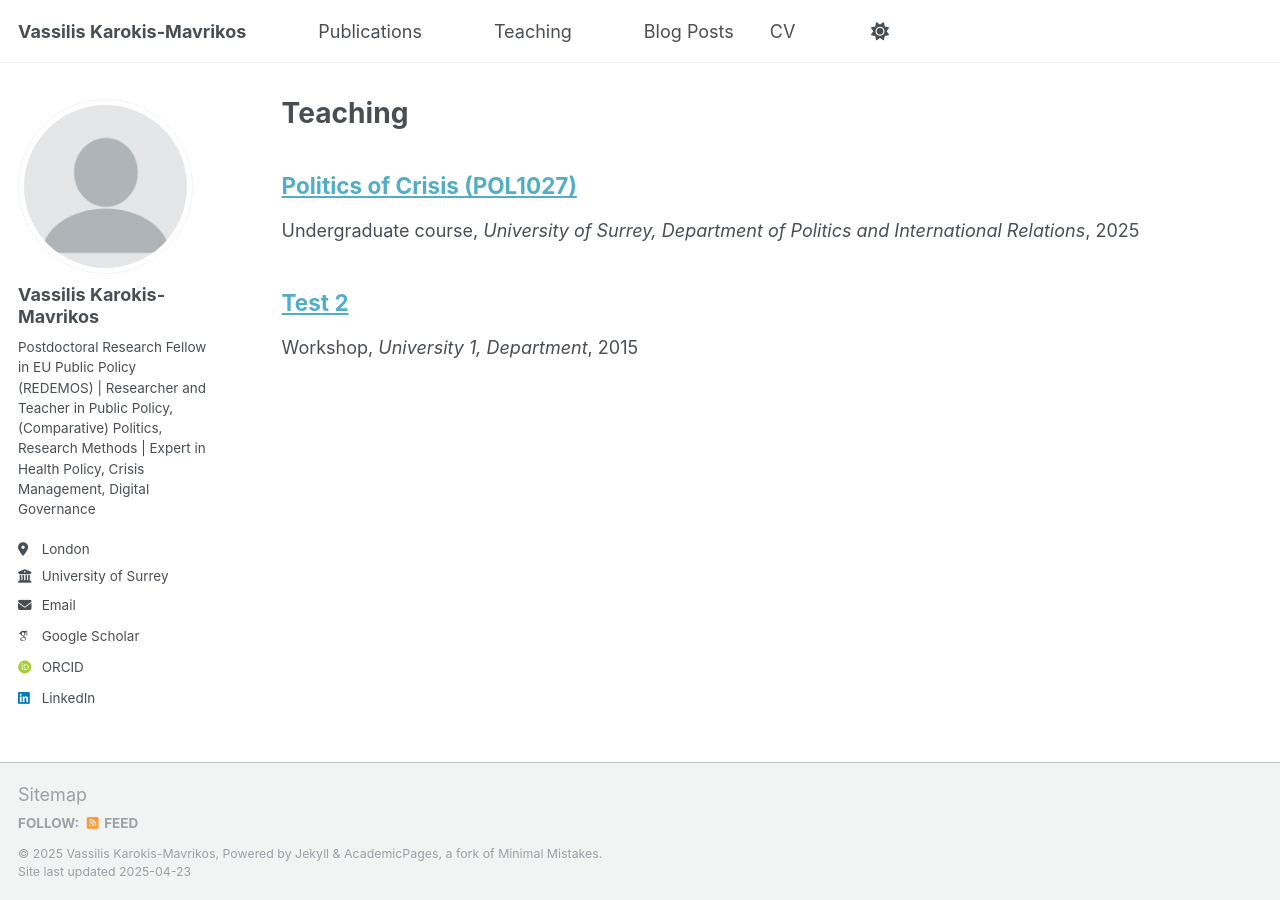
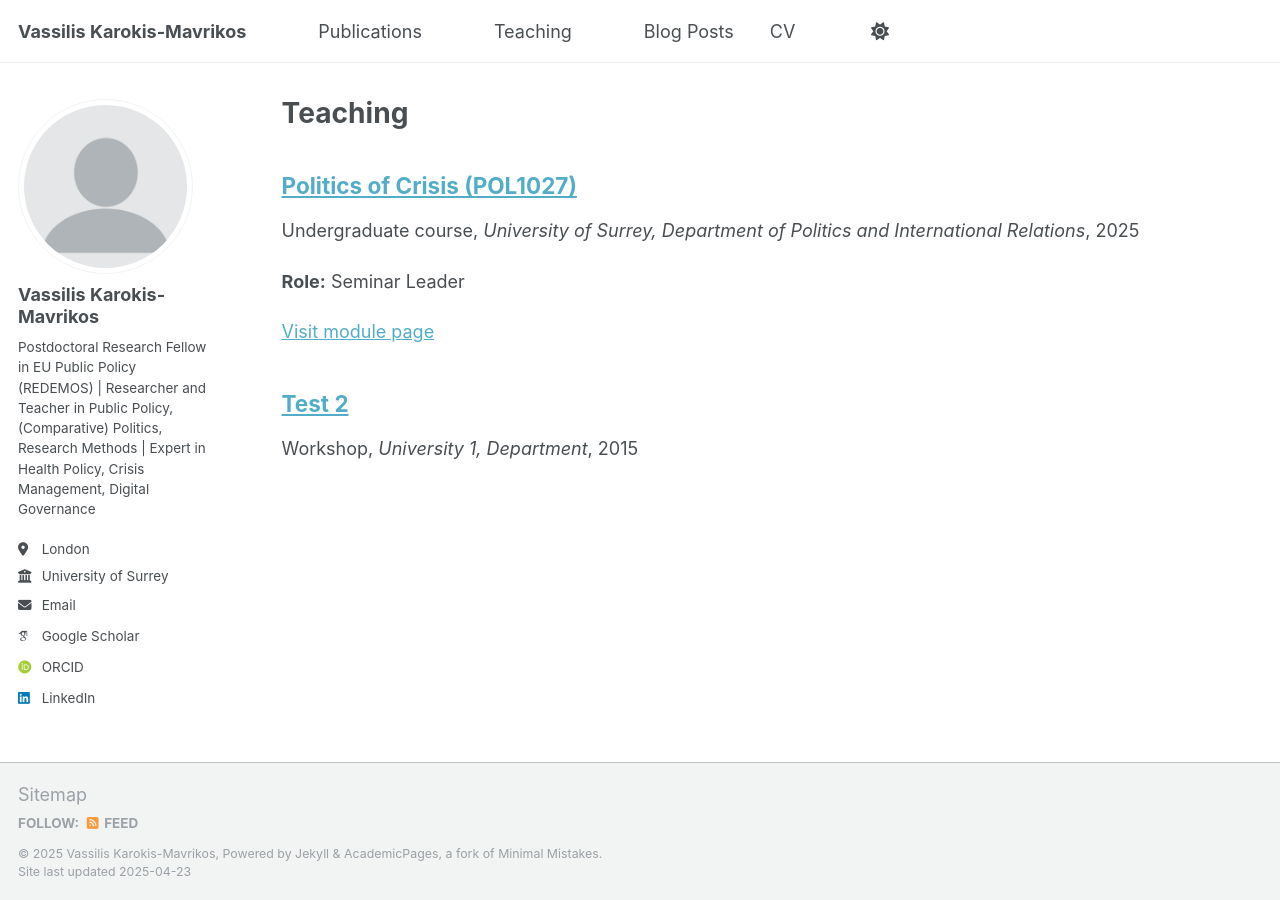
Before and after one commit to vassiliskm/vassiliskarokismavrikos.github.io, a Jekyll site: the page built from _pages/teaching.html, in a window 1280 px wide. Built offline with Jekyll 4.4.1, drawn with Linux system fonts in a browser that asks for light colours; some web fonts are replaced.

Commit message:
Update archive-single.html

```diff
--- a/_includes/archive-single.html
+++ b/_includes/archive-single.html
@@ -39,9 +39,19 @@
     {% endif %}
 
     {% if post.collection == 'teaching' %}
-          <p> {{ post.type }}, <i>{{ post.venue }}</i>, {{ post.date | default: "1900-01-01" | date: "%Y" }} </p>
+      <p>{{ post.type }}, <i>{{ post.venue }}</i>, {{ post.date | default: "1900-01-01" | date: "%Y" }}</p>
+
+      {% if post.role %}
+        <p><strong>Role:</strong> {{ post.role }}</p>
+      {% endif %}
+
+      {% if post.module_url %}
+        <p><a href="{{ post.module_url }}" target="_blank">Visit module page</a></p>
+      {% endif %}
+
     {% elsif post.collection == 'publications' %}
-          <p>Published in <i>{{ post.venue }}</i>, {{ post.date | default: "1900-01-01" | date: "%Y" }} </p>
+      <p>Published in <i>{{ post.venue }}</i>, {{ post.date | default: "1900-01-01" | date: "%Y" }}</p>
+
     {% elsif post.date %}
       <p class="page__date"><strong><i class="fa fa-fw fa-calendar" aria-hidden="true"></i> {{ site.data.ui-text[site.locale].date_label | default: "Published:" }}</strong> <time datetime="{{ post.date | default: "1900-01-01" | date_to_xmlschema }}">{{ post.date | default: "1900-01-01" | date: "%B %d, %Y" }}</time></p>
     {% endif %}
```
Lines whose indentation alone changed are shown as unchanged.
